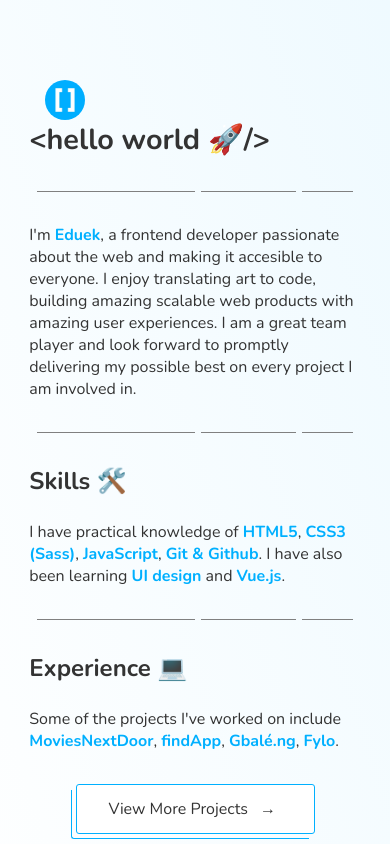
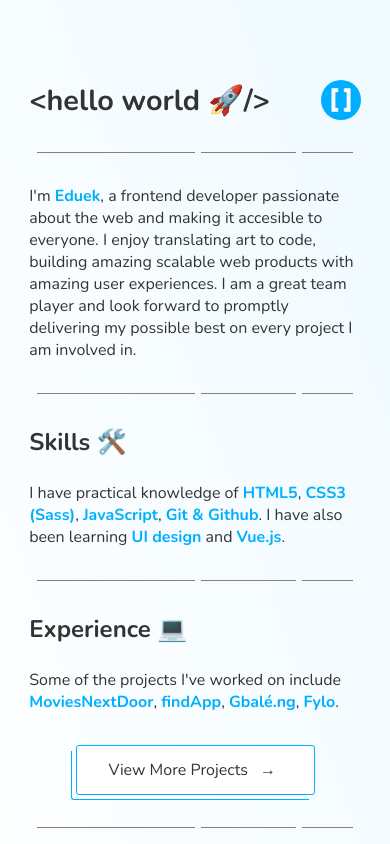
Before and after one commit to the-eduek/hng-task_two, a plain HTML site: page index.html in a window 390 px wide. Shown: the top 844 px of the page. Drawn offline with nearby package versions, Linux system fonts and the light colour scheme.

Commit message:
Fixed responsive issues.

```diff
--- a/index.html
+++ b/index.html
@@ -15,9 +15,9 @@
 <body>
     <div class="container">
         <main>
-            <a class="hng-logo" href="https://internship.zuri.team/"><img class="hng-logo" src="./hng-logo.png" alt="HNG logo"></a>
-
-            <h1>&lt;hello world 🚀/&gt;</h1>
+            <h1>&lt;hello world 🚀/&gt;
+                <a class="hng-logo" href="https://internship.zuri.team/"><img src="./hng-logo.png" alt="HNG logo"></a>
+            </h1>
             <ul class="underline">
                 <li class="first"></li>
                 <li class="second"></li>
```
